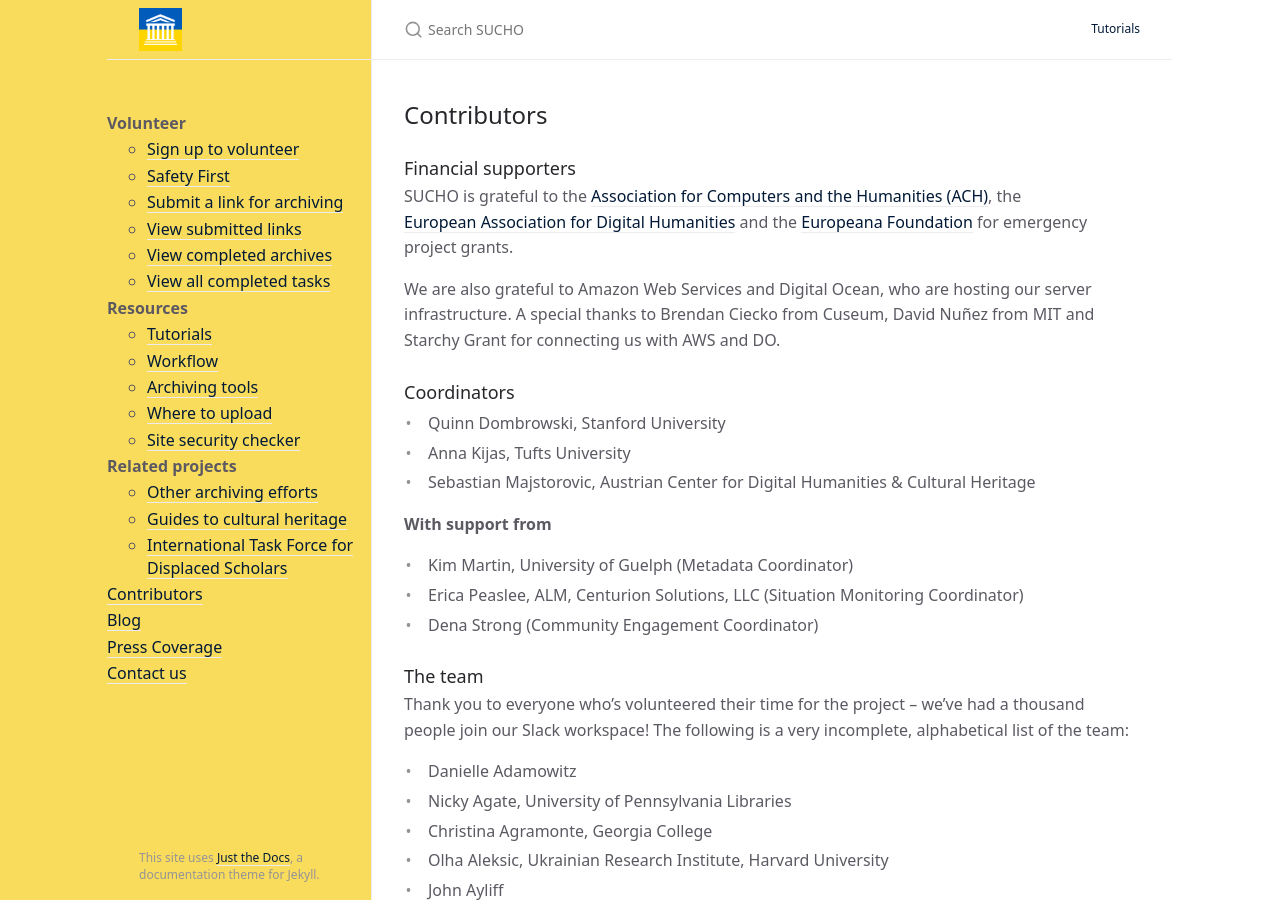
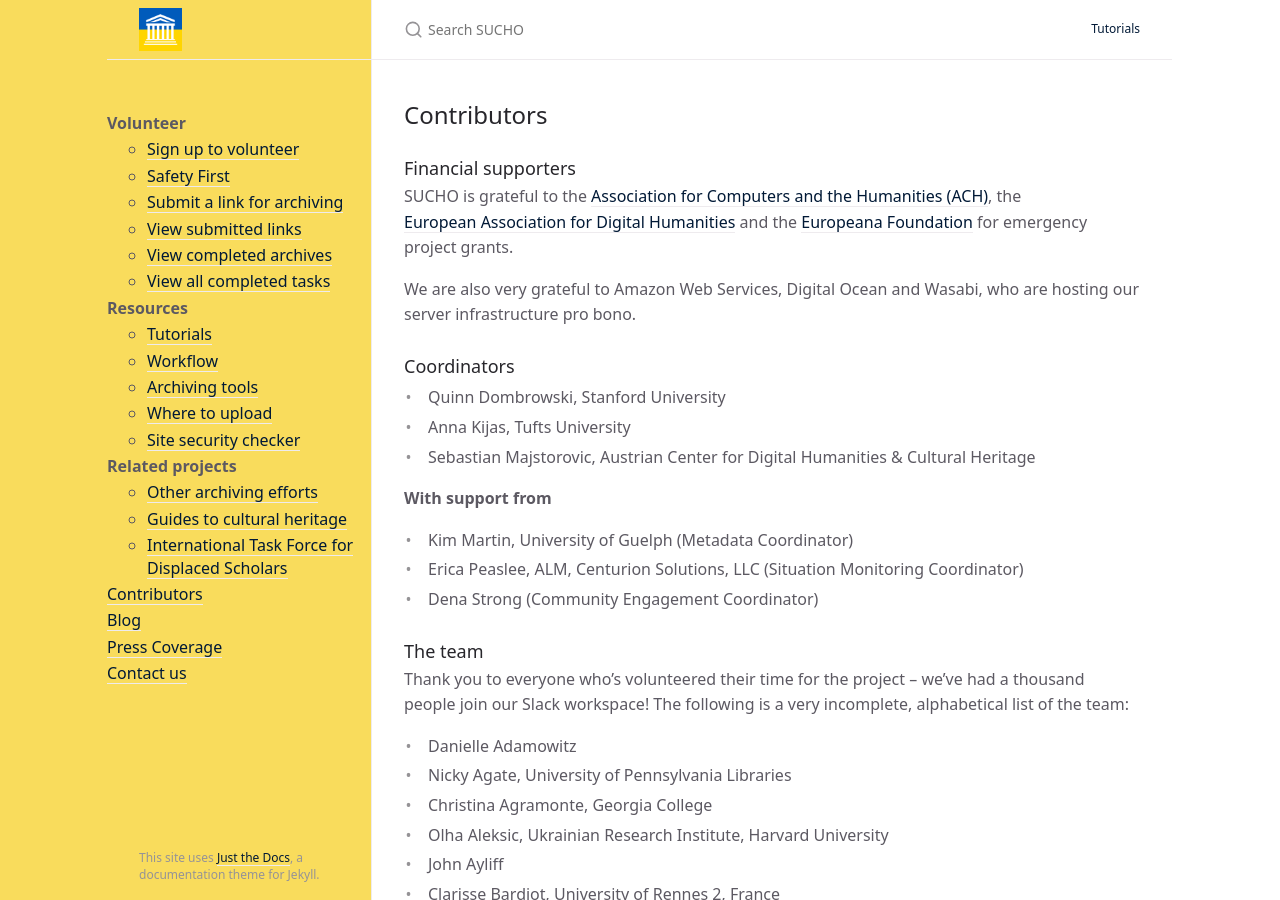
Before and after one commit to sucho-archiving/sucho-archiving.github.io, a Jekyll site: the page built from contributors.md, in a window 1280 px wide and 900 px high. Built offline with Jekyll 4.4.1, drawn with Linux system fonts in a browser that asks for light colours.

Commit message:
Added Wasabi to contributors

```diff
--- a/contributors.md
+++ b/contributors.md
@@ -10,7 +10,7 @@
 
 SUCHO is grateful to the [Association for Computers and the Humanities (ACH)](https://ach.org/), the [European Association for Digital Humanities](https://eadh.org/) and the [Europeana Foundation](https://pro.europeana.eu/about-us/foundation) for emergency project grants.
 
-We are also grateful to Amazon Web Services and Digital Ocean, who are hosting our server infrastructure. A special thanks to Brendan Ciecko from Cuseum, David Nuñez from MIT and Starchy Grant for connecting us with AWS and DO.
+We are also very grateful to Amazon Web Services, Digital Ocean and Wasabi, who are hosting our server infrastructure pro bono.
 
 ### Coordinators
 
```
